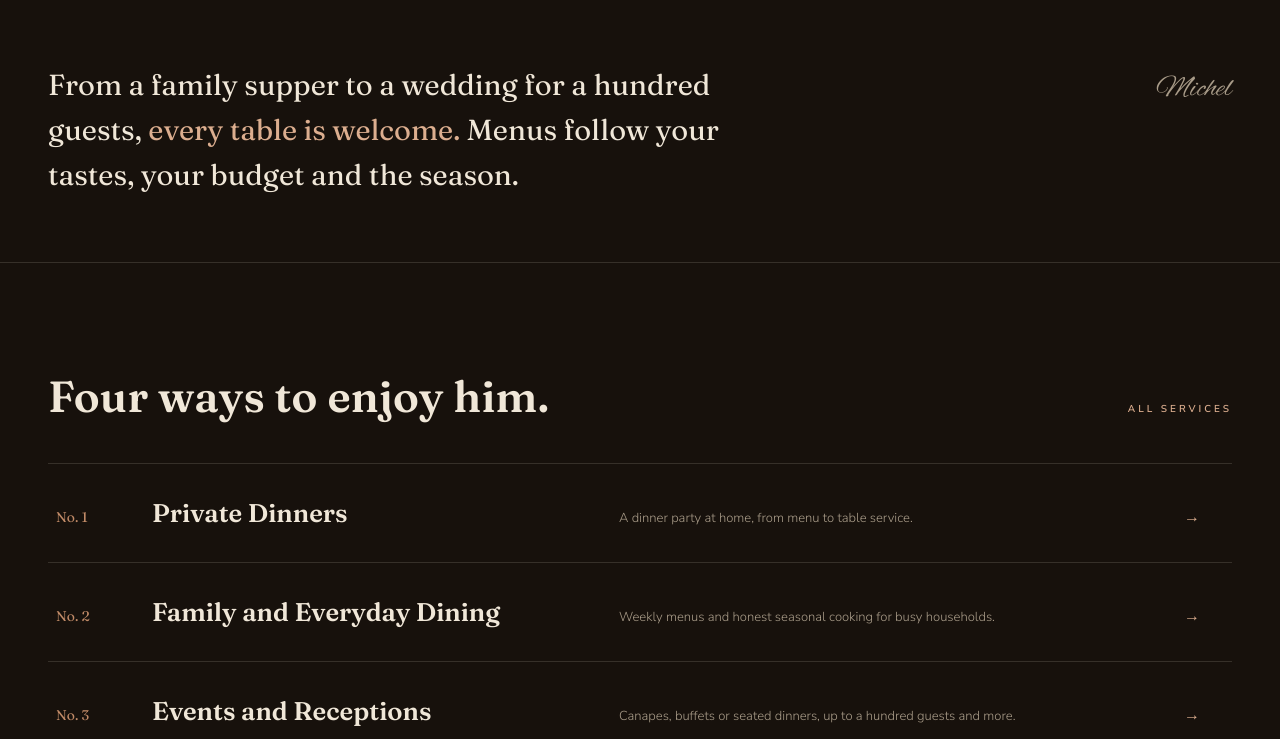
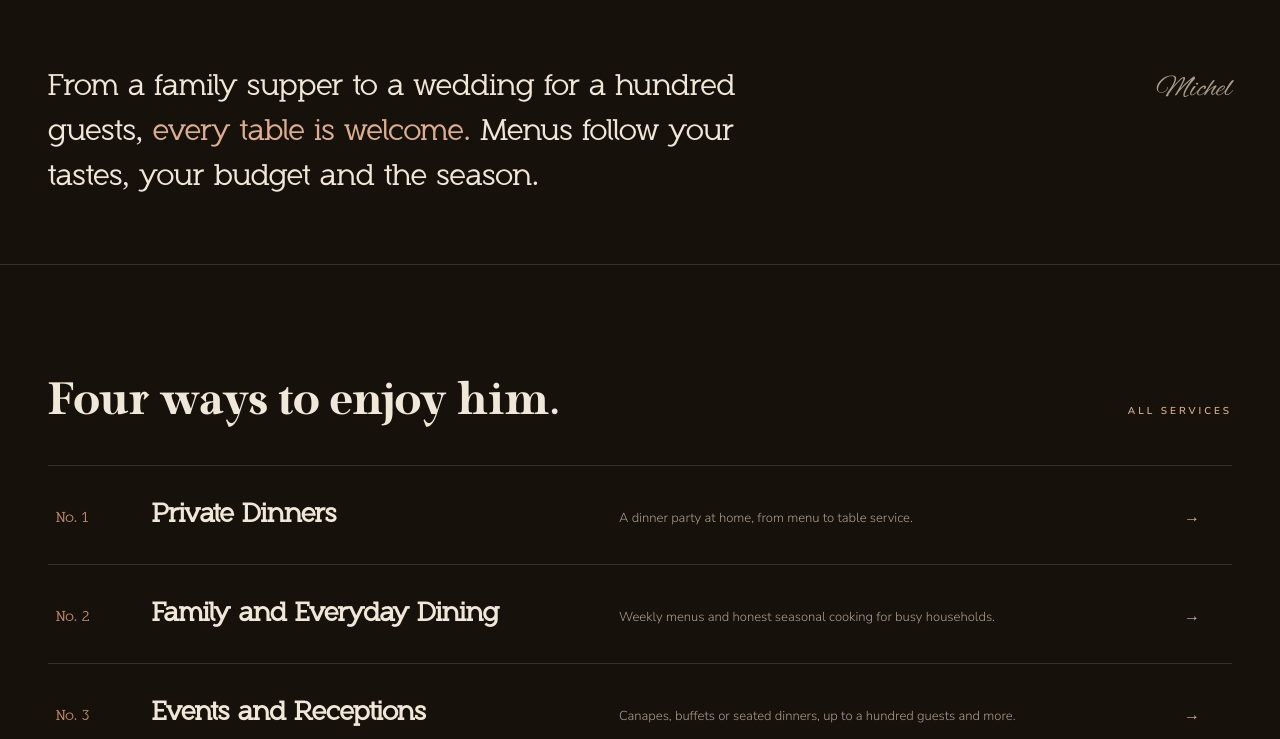
Before and after one commit to camilleclairet-stack/michel-clairet, a plain HTML site: page index.html in a window 1280 px wide. Shown: the part 802-1541 px from the top of the page. Drawn offline with Linux system fonts and the light colour scheme.

Commit message:
Add files via upload

```diff
--- a/index.html
+++ b/index.html
@@ -5,8 +5,18 @@
 <meta name="viewport" content="width=device-width, initial-scale=1.0">
 <title>Michel Clairet, Private Chef in London</title>
 <link rel="preconnect" href="https://fonts.googleapis.com">
-<link href="https://fonts.googleapis.com/css2?family=Fraunces:ital,opsz,wght,SOFT,WONK@0,9..144,300..700,100,1&family=Nunito+Sans:wght@300;400;600&family=Alex+Brush&display=swap" rel="stylesheet">
+<link href="https://fonts.googleapis.com/css2?family=Nunito+Sans:wght@300;400;600&family=Alex+Brush&display=swap" rel="stylesheet">
 <style>
+  @font-face {
+    font-family:'Raylig';
+    src:url('raylig-semibold.woff2') format('woff2');
+    font-weight:600; font-display:swap;
+  }
+  @font-face {
+    font-family:'Roseau Slab';
+    src:url('roseau-slab.woff2') format('woff2');
+    font-weight:400; font-display:swap;
+  }
   :root {
     --bg:#17110C; --bg2:#20180F; --cream:#F0E7D8; --soft:#A99C89;
     --gold:#C08A67; --gold-2:#DCAE8F; --rule:rgba(240,231,216,.14);
@@ -22,7 +32,9 @@
   html { scroll-behavior:smooth; }
   body { font-family:'Nunito Sans',sans-serif; font-weight:300; background:var(--bg); color:var(--cream); font-size:15.5px; line-height:1.8; -webkit-font-smoothing:antialiased; }
   a { color:inherit; text-decoration:none; }
-  .fr { font-family:'Fraunces',serif; font-weight:600; font-variation-settings:"SOFT" 100, "WONK" 1; letter-spacing:.2px; }
+  /* H1-H2 : Raylig / H3-H4 : Roseau Slab */
+  .fr { font-family:'Raylig',serif; font-weight:600; letter-spacing:.4px; }
+  h1.fr { font-weight:800; }
   .script { font-family:'Alex Brush',cursive; font-weight:400; }
   .caps { font-size:10px; letter-spacing:4px; text-transform:uppercase; font-weight:600; }
 
@@ -68,7 +80,7 @@
   /* ---------- one line ---------- */
   .line { border-bottom:1px solid var(--rule); }
   .line .in { max-width:1320px; margin:0 auto; padding:64px 48px; display:flex; align-items:baseline; justify-content:space-between; gap:40px; flex-wrap:wrap; }
-  .line .txt { font-family:'Fraunces',serif; font-weight:400; font-variation-settings:"SOFT" 100, "WONK" 1; font-size:clamp(20px,2.3vw,29px); line-height:1.55; max-width:760px; }
+  .line .txt { font-family:'Roseau Slab',serif; font-weight:400; font-size:clamp(20px,2.3vw,29px); line-height:1.55; max-width:760px; }
   .line .txt .g { color:var(--gold-2); }
   .line .script { font-size:30px; color:var(--soft); }
 
@@ -80,8 +92,8 @@
   .srow { display:grid; grid-template-columns:70px minmax(0,4.5fr) minmax(0,5.5fr) 40px; gap:26px; align-items:baseline; padding:26px 8px; border-top:1px solid var(--rule); transition:background .3s, padding-left .3s; }
   .srow:last-of-type { border-bottom:1px solid var(--rule); }
   .srow:hover { background:var(--bg2); padding-left:22px; }
-  .srow .no { font-family:'Fraunces',serif; font-weight:400; color:var(--gold); font-size:14px; }
-  .srow h3 { font-family:'Fraunces',serif; font-weight:600; font-variation-settings:"SOFT" 100, "WONK" 1; font-size:clamp(19px,2vw,26px); }
+  .srow .no { font-family:'Roseau Slab',serif; font-weight:400; color:var(--gold); font-size:14px; }
+  .srow h3 { font-family:'Roseau Slab',serif; font-weight:700; font-size:clamp(19px,2vw,26px); }
   .srow .ds { font-size:13px; color:var(--soft); }
   .srow .ar { color:var(--gold-2); font-size:16px; transition:transform .3s; }
   .srow:hover .ar { transform:translateX(6px); }
@@ -97,7 +109,7 @@
   .m4 { grid-column:5/9; grid-row:7/12; }
   .m5 { grid-column:9/13; grid-row:6/11; }
   .quote-tile { grid-column:1/5; grid-row:8/12; background:var(--bg2); border:1px solid var(--rule); display:flex; flex-direction:column; justify-content:center; padding:34px; }
-  .quote-tile .q { font-family:'Fraunces',serif; font-weight:400; font-variation-settings:"SOFT" 100, "WONK" 1; font-size:clamp(16px,1.6vw,21px); line-height:1.55; }
+  .quote-tile .q { font-family:'Roseau Slab',serif; font-weight:400; font-size:clamp(16px,1.6vw,21px); line-height:1.55; }
   .quote-tile .w { margin-top:16px; font-size:10px; letter-spacing:3px; text-transform:uppercase; color:var(--soft); font-weight:600; }
   .mosaic .legend { grid-column:5/13; grid-row:12/13; font-size:11px; color:var(--soft); align-self:center; }
 
@@ -112,7 +124,7 @@
   .season-list li { border-bottom:1px solid var(--rule); }
   .season-list button { width:100%; display:flex; justify-content:space-between; align-items:baseline; background:none; border:none; cursor:pointer; font-family:'Nunito Sans',sans-serif; padding:15px 4px; transition:padding-left .3s; }
   .season-list button:hover { padding-left:16px; }
-  .season-list .sn { font-family:'Fraunces',serif; font-weight:500; font-variation-settings:"SOFT" 100, "WONK" 1; font-size:21px; color:var(--cream); }
+  .season-list .sn { font-family:'Roseau Slab',serif; font-weight:400; font-size:21px; color:var(--cream); }
   .season-list .st { font-size:10px; letter-spacing:3px; text-transform:uppercase; color:var(--soft); font-weight:600; }
   .season-list li.act .sn { color:var(--season); }
   .paper-wrap { display:flex; justify-content:center; }
@@ -121,7 +133,7 @@
   .paper .pcaps { font-size:10px; letter-spacing:5px; text-transform:uppercase; color:#6E675D; display:block; margin-top:2px; }
   .paper .mrule { width:44px; height:1px; background:#B87355; margin:24px auto; }
   .paper .mseason { font-size:10px; letter-spacing:4px; text-transform:uppercase; color:#8A5A38; font-weight:700; }
-  .paper .dish { font-family:'Fraunces',serif; font-weight:600; font-variation-settings:"SOFT" 100, "WONK" 1; font-size:19px; line-height:1.3; margin-top:26px; }
+  .paper .dish { font-family:'Roseau Slab',serif; font-weight:400; font-size:18px; line-height:1.3; margin-top:26px; }
   .paper .note { font-size:12px; color:#6E675D; margin-top:4px; }
   .paper .end { margin-top:30px; font-size:11px; color:#6E675D; }
 
```
Also changed, not shown: raylig-semibold.woff2 (added), roseau-slab.woff2 (added).
